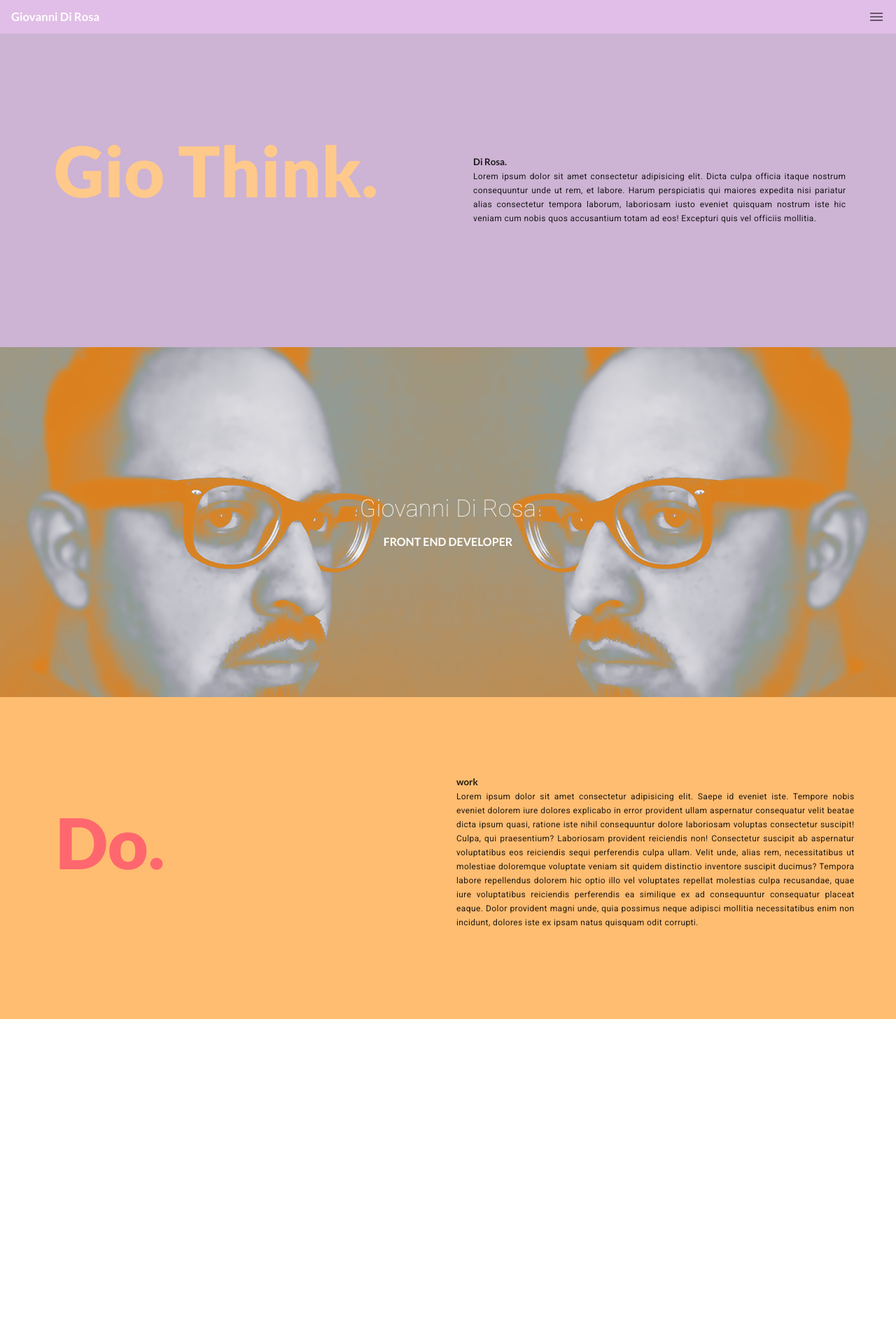
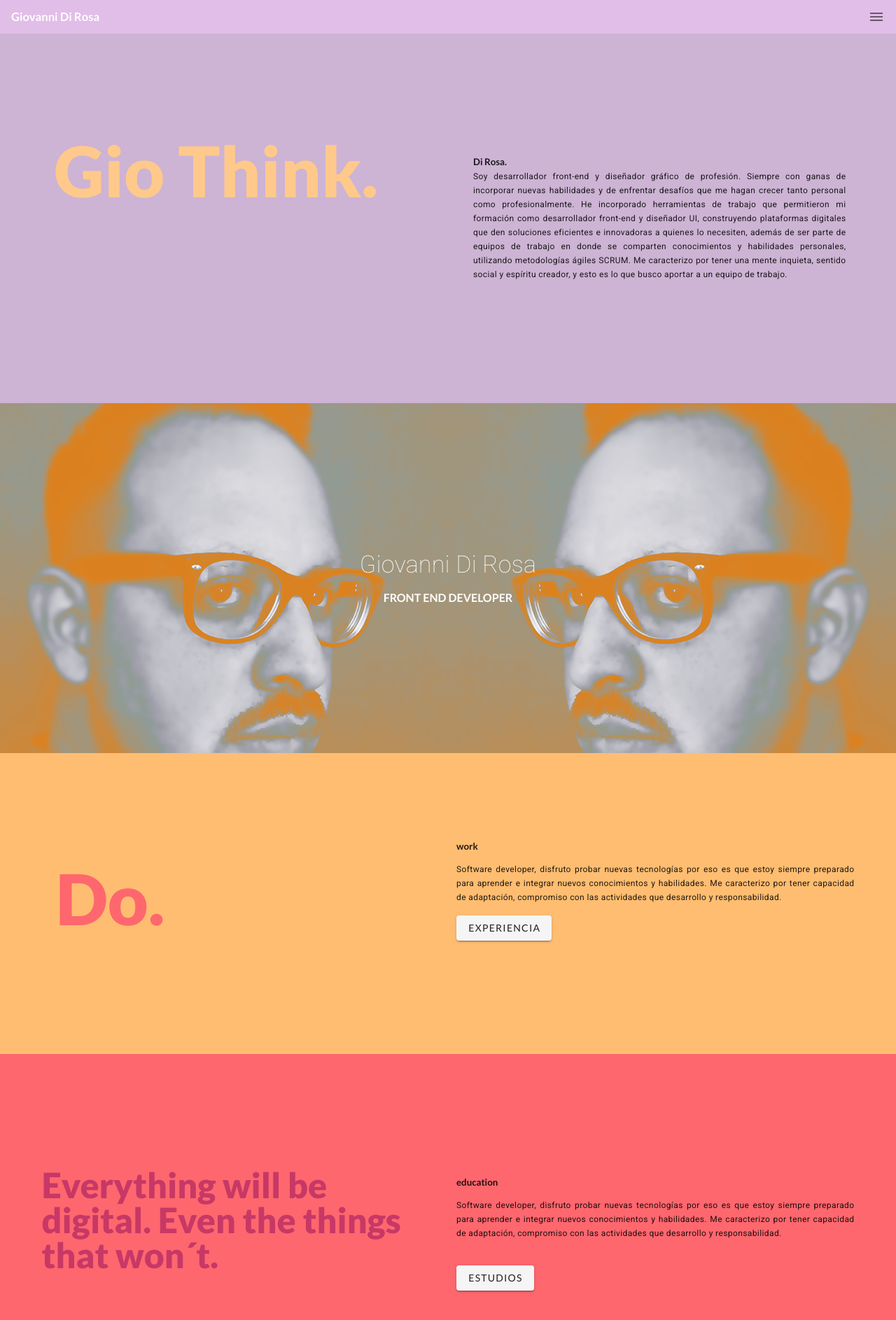
Before and after one commit to GIODIROSA/portafolio2021, a Vue app: page / in a window 1280 px wide. Shown: the top 1886 px of the page at 70% size. Before the commit the page ends 1456 px from the top, so only its background shows below. Built offline with nearby package versions, Linux system fonts and the light colour scheme.

Commit message:
creación de la modal con estudios

```diff
--- /dev/null
+++ b/src/components/inicio/Education.vue
@@ -0,0 +1,103 @@
+<template>
+  <div class="education">
+    <v-container>
+      <v-row>
+        <v-col cols="12" sm="12" md="6" lg="6">
+          <p class="title_education">
+            Everything will be digital. Even the things that won´t.
+          </p>
+        </v-col>
+        <v-col>
+          <div class="parrafo_education">
+            <h5 class="py-3">
+              education
+            </h5>
+            <p class=" text-caption text-justify">
+              Software developer, disfruto probar nuevas tecnologías por eso es
+              que estoy siempre preparado para aprender e integrar nuevos
+              conocimientos y habilidades. Me caracterizo por tener capacidad de
+              adaptación, compromiso con las actividades que desarrollo y
+              responsabilidad.
+            </p>
+            <v-btn @click="accionarEducation" class="my-5">
+              ESTUDIOS
+            </v-btn>
+          </div>
+        </v-col>
+      </v-row>
+      <!-- MODAL -->
+      <v-dialog v-model="dialog" width="800">
+        <v-card>
+          <v-card-title>
+            Education
+          </v-card-title>
+          <v-card-subtitle class="font-weight-bold">
+            Centro Instituto de Diseño Gráfico CIDIG
+          </v-card-subtitle>
+          <v-card-text>
+            Diplomado en ilustración (2005-2008) <br />
+            Diplomado en Diseño Gráfico (2006-2009)
+          </v-card-text>
+          <v-card-subtitle class="font-weight-bold">
+            Universidad Centroccidental "Lisandro Alvarado" UCLA
+          </v-card-subtitle>
+          <v-card-subtitle class="font-weight-bold">
+            Decanato Experimental de Humanidades y Artes.
+          </v-card-subtitle>
+          <v-card-text>
+            Licenciado en Artes Plástica (2008-2013) <br />
+            Mención Honorifica Cumlaude. Universidad Centroccidental “Lisandro
+            Alvarado” UCLA. Posición #3.
+          </v-card-text>
+          <v-card-subtitle class="font-weight-bold">
+            Academia Desafío Latam
+          </v-card-subtitle>
+          <v-card-text>
+            Front end Developer (2020) <br />
+            Experiencia en VueJS - Preparanción en REACT.
+          </v-card-text>
+          <v-btn @click="accionarEducation">
+            cerrar
+          </v-btn>
+        </v-card>
+      </v-dialog>
+      <!--FINAL MODAL -->
+    </v-container>
+  </div>
+</template>
+
+<script>
+export default {
+  name: "Education",
+  data() {
+    return {
+      dialog: false,
+    };
+  }, //final de data
+  methods: {
+    accionarEducation() {
+      this.dialog = !this.dialog;
+    },
+  },
+};
+</script>
+
+<style lang="scss" scoped>
+.education {
+  padding: 150px 0;
+  height: 100%;
+  background: #fe676e;
+  .title_education {
+    font-weight: 900;
+    font-size: 50px;
+    line-height: 100%;
+    color: #c73866;
+  }
+}
+
+@media only screen and (min-width: 300px) and (max-width: 960px) {
+  .education {
+    padding: 0px;
+  }
+}
+</style>
--- a/src/views/Inicio.vue
+++ b/src/views/Inicio.vue
@@ -15,12 +15,18 @@
                 Di Rosa.
               </h5>
               <p class="parrafo_titulo text-caption text-justify">
-                Lorem ipsum dolor sit amet consectetur adipisicing elit. Dicta
-                culpa officia itaque nostrum consequuntur unde ut rem, et
-                labore. Harum perspiciatis qui maiores expedita nisi pariatur
-                alias consectetur tempora laborum, laboriosam iusto eveniet
-                quisquam nostrum iste hic veniam cum nobis quos accusantium
-                totam ad eos! Excepturi quis vel officiis mollitia.
+                Soy desarrollador front-end y diseñador gráfico de profesión.
+                Siempre con ganas de incorporar nuevas habilidades y de
+                enfrentar desafíos que me hagan crecer tanto personal como
+                profesionalmente. He incorporado herramientas de trabajo que
+                permitieron mi formación como desarrollador front-end y
+                diseñador UI, construyendo plataformas digitales que den
+                soluciones eficientes e innovadoras a quienes lo necesiten,
+                además de ser parte de equipos de trabajo en donde se comparten
+                conocimientos y habilidades personales, utilizando metodologías
+                ágiles SCRUM. Me caracterizo por tener una mente inquieta,
+                sentido social y espíritu creador, y esto es lo que busco
+                aportar a un equipo de trabajo.
               </p>
             </div>
           </v-col>
@@ -44,6 +50,8 @@
     </div>
     <!-- FINAL DIV CON WIDTH 300 -->
 
+    <!-- SECTION DO -->
+
     <div class="section_do">
       <v-container>
         <v-row>
@@ -54,42 +62,39 @@
           </v-col>
           <v-col>
             <div class="parrafo_do">
-              <h5>
+              <h5 class="py-3">
                 work
               </h5>
               <p class=" text-caption text-justify">
-                Lorem ipsum dolor sit amet consectetur adipisicing elit. Saepe
-                id eveniet iste. Tempore nobis eveniet dolorem iure dolores
-                explicabo in error provident ullam aspernatur consequatur velit
-                beatae dicta ipsum quasi, ratione iste nihil consequuntur dolore
-                laboriosam voluptas consectetur suscipit! Culpa, qui
-                praesentium? Laboriosam provident reiciendis non! Consectetur
-                suscipit ab aspernatur voluptatibus eos reiciendis sequi
-                perferendis culpa ullam. Velit unde, alias rem, necessitatibus
-                ut molestiae doloremque voluptate veniam sit quidem distinctio
-                inventore suscipit ducimus? Tempora labore repellendus dolorem
-                hic optio illo vel voluptates repellat molestias culpa
-                recusandae, quae iure voluptatibus reiciendis perferendis ea
-                similique ex ad consequuntur consequatur placeat eaque. Dolor
-                provident magni unde, quia possimus neque adipisci mollitia
-                necessitatibus enim non incidunt, dolores iste ex ipsam natus
-                quisquam odit corrupti.
+                Software developer, disfruto probar nuevas tecnologías por eso
+                es que estoy siempre preparado para aprender e integrar nuevos
+                conocimientos y habilidades. Me caracterizo por tener capacidad
+                de adaptación, compromiso con las actividades que desarrollo y
+                responsabilidad.
               </p>
+              <v-btn>
+                Experiencia
+              </v-btn>
             </div>
           </v-col>
         </v-row>
       </v-container>
     </div>
+    <!-- FINAL SECTION DO -->
+
+    <Education />
   </div>
 </template>
 
 <script>
 import ParallaxInicio from "@/components/inicio/ParallaxInicio.vue";
+import Education from "@/components/inicio/Education.vue";
 
 export default {
   name: "Inicio",
   components: {
     ParallaxInicio,
+    Education,
   },
 };
 </script>
```
